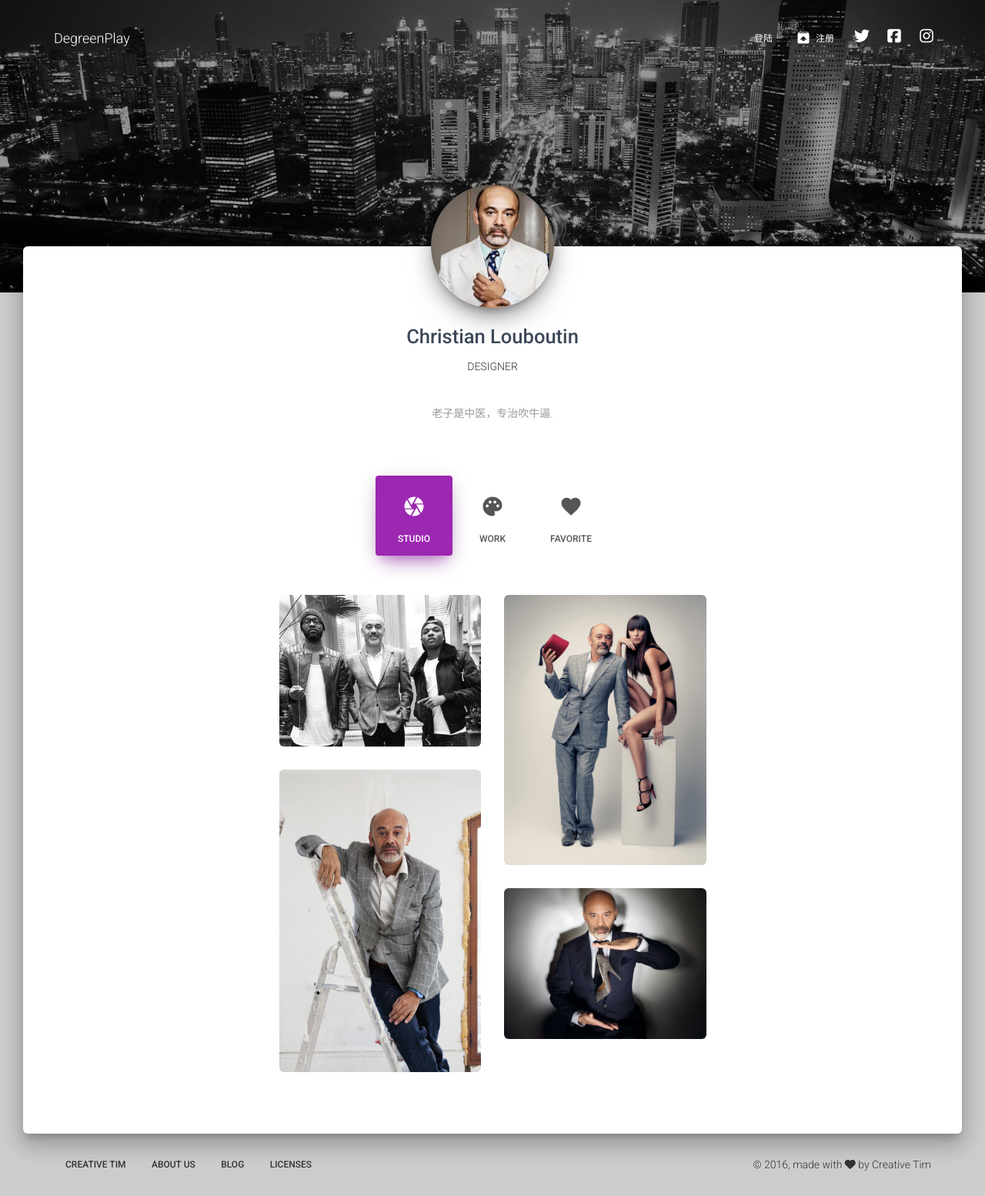
After one commit to spardon/flask_web_develope, a Flask app: page /userinfo/ in a window 1280 px wide. The commit adds this page. Shown: the whole page at 77% size. Run offline with Flask 2, Linux system fonts and the light colour scheme; some libraries are stand-ins or nearby versions.

Commit message:
个人中心页面，调整signup.html

```diff
--- a/account_app/account.py
+++ b/account_app/account.py
@@ -19,3 +19,11 @@
 
     if request.method == 'POST':
         pass # 验证账户操作
+
+@profile.route('/userinfo/',methods=['GET','POST'])
+def userinfo():
+    """
+    个人中心页面
+    """
+    if request.method == 'GET':
+        return render_template('profile/profile.html')
--- /dev/null
+++ b/templates/profile/profile.html
@@ -0,0 +1,106 @@
+{% extends "base.html" %}
+{% block body %}
+{% include "header.html" %}
+<body class="profile-page">
+{{super()}}
+<div class="wrapper">
+    <div class="header header-filter" style="background-image: url('../assets/img/examples/city.jpg');"></div>
+
+    <div class="main main-raised">
+        <div class="profile-content">
+            <div class="container">
+                <div class="row">
+                    <div class="profile">
+                        <div class="avatar">
+                            <img src="../assets/img/christian.jpg" alt="Circle Image"
+                                 class="img-circle img-responsive img-raised">
+                        </div>
+                        <div class="name">
+                            <h3 class="title">Christian Louboutin</h3>
+                            <h6>Designer</h6>
+                        </div>
+                    </div>
+                </div>
+                <div class="description text-center">
+                    <p>老子是中医，专治吹牛逼. </p>
+                </div>
+
+                <div class="row">
+                    <div class="col-md-6 col-md-offset-3">
+                        <div class="profile-tabs">
+                            <div class="nav-align-center">
+                                <ul class="nav nav-pills" role="tablist">
+                                    <li class="active">
+                                        <a href="#studio" role="tab" data-toggle="tab">
+                                            <i class="material-icons">camera</i>
+                                            Studio
+                                        </a>
+                                    </li>
+                                    <li>
+                                        <a href="#work" role="tab" data-toggle="tab">
+                                            <i class="material-icons">palette</i>
+                                            Work
+                                        </a>
+                                    </li>
+                                    <li>
+                                        <a href="#shows" role="tab" data-toggle="tab">
+                                            <i class="material-icons">favorite</i>
+                                            Favorite
+                                        </a>
+                                    </li>
+                                </ul>
+
+                                <div class="tab-content gallery">
+                                    <div class="tab-pane active" id="studio">
+                                        <div class="row">
+                                            <div class="col-md-6">
+                                                <img src="../assets/img/examples/chris1.jpg" class="img-rounded"/>
+                                                <img src="../assets/img/examples/chris0.jpg" class="img-rounded"/>
+                                            </div>
+                                            <div class="col-md-6">
+                                                <img src="../assets/img/examples/chris3.jpg" class="img-rounded"/>
+                                                <img src="../assets/img/examples/chris4.jpg" class="img-rounded"/>
+                                            </div>
+                                        </div>
+                                    </div>
+                                    <div class="tab-pane text-center" id="work">
+                                        <div class="row">
+                                            <div class="col-md-6">
+                                                <img src="../assets/img/examples/chris5.jpg" class="img-rounded"/>
+                                                <img src="../assets/img/examples/chris7.jpg" class="img-rounded"/>
+                                                <img src="../assets/img/examples/chris9.jpg" class="img-rounded"/>
+                                            </div>
+                                            <div class="col-md-6">
+                                                <img src="../assets/img/examples/chris6.jpg" class="img-rounded"/>
+                                                <img src="../assets/img/examples/chris8.jpg" class="img-rounded"/>
+                                            </div>
+                                        </div>
+                                    </div>
+                                    <div class="tab-pane text-center" id="shows">
+                                        <div class="row">
+                                            <div class="col-md-6">
+                                                <img src="../assets/img/examples/chris4.jpg" class="img-rounded"/>
+                                                <img src="../assets/img/examples/chris6.jpg" class="img-rounded"/>
+                                            </div>
+                                            <div class="col-md-6">
+                                                <img src="../assets/img/examples/chris7.jpg" class="img-rounded"/>
+                                                <img src="../assets/img/examples/chris5.jpg" class="img-rounded"/>
+                                                <img src="../assets/img/examples/chris9.jpg" class="img-rounded"/>
+                                            </div>
+                                        </div>
+                                    </div>
+
+                                </div>
+                            </div>
+                        </div>
+                        <!-- End Profile Tabs -->
+                    </div>
+                </div>
+
+            </div>
+        </div>
+    </div>
+
+</div>
+{% include "footer.html" %}
+{% endblock body %}
```
Also changed, not shown: templates/profile/signup.html (+6 -3 lines).
